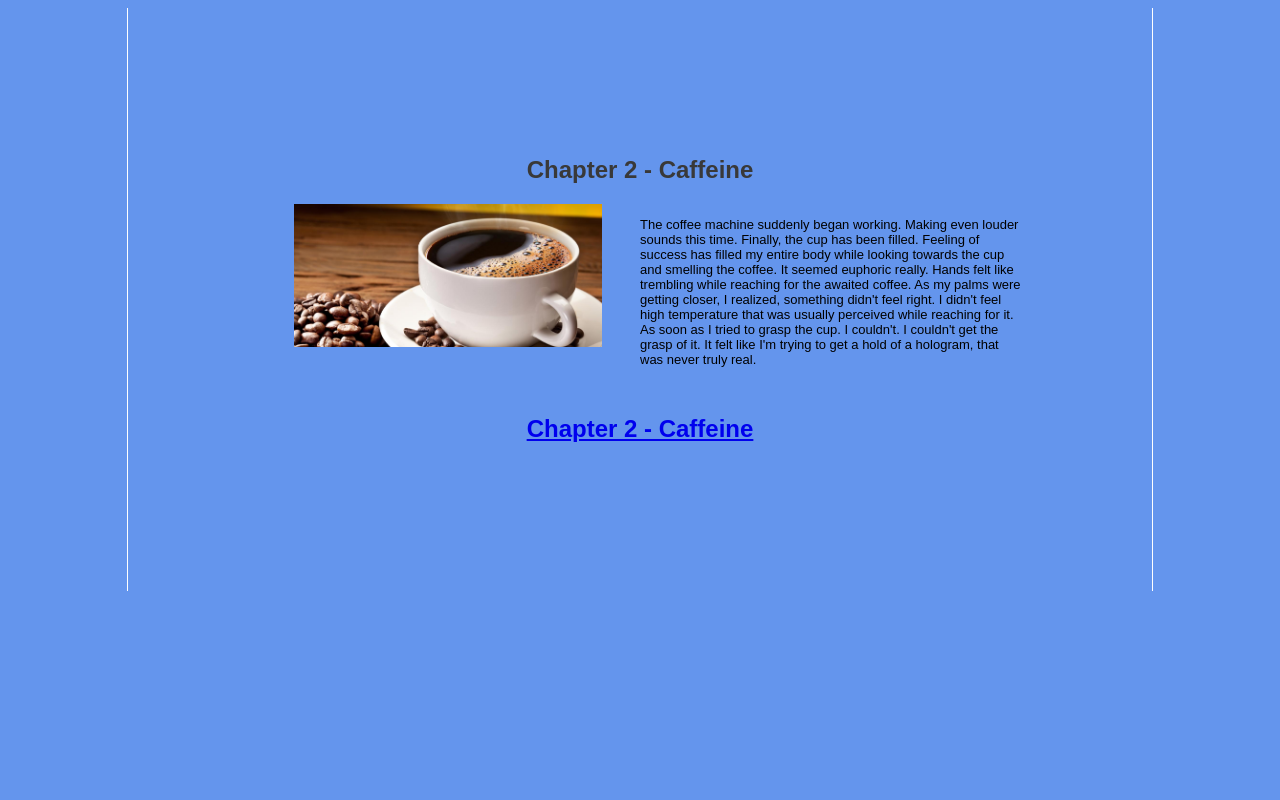
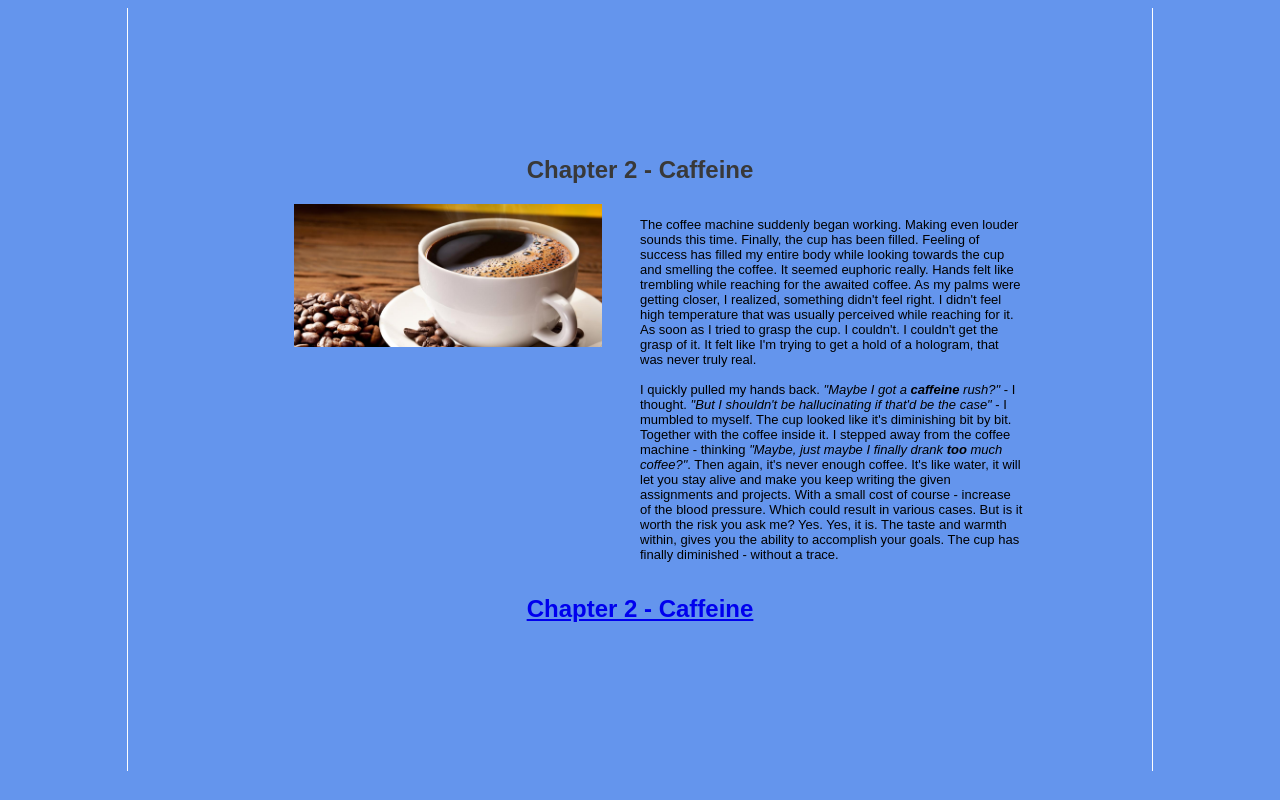
Before and after one commit to B00080902/Github-story, a plain HTML site: page Story/chapter2.html in a window 1280 px wide. Drawn offline with Linux system fonts and the light colour scheme.

Commit message:
Chapter 2 - Paragraph 2

```diff
--- a/Story/chapter2.html
+++ b/Story/chapter2.html
@@ -34,6 +34,15 @@
                 <br>
                 <br>
 
+                I quickly pulled my hands back. <i>"Maybe I got a <strong>caffeine</strong> rush?"</i> - I thought.
+                <i>"But I shouldn't be hallucinating if that'd be the case"</i> - I mumbled to myself. The cup looked
+                like it's diminishing bit by bit. Together with the coffee inside it. I stepped away from the coffee
+                machine - thinking <i>"Maybe, just maybe I finally drank <strong>too</strong> much coffee?"</i>. Then
+                again, it's never enough coffee. It's like water, it will let you stay alive and make you keep writing
+                the given assignments and projects. With a small cost of course - increase of the blood pressure.
+                Which could result in various cases. But is it worth the risk you ask me? Yes. Yes, it is. The taste
+                and warmth within, gives you the ability to accomplish your goals.
+                The cup has finally diminished - without a trace.
             </p>
         </section>
     </div>
```
